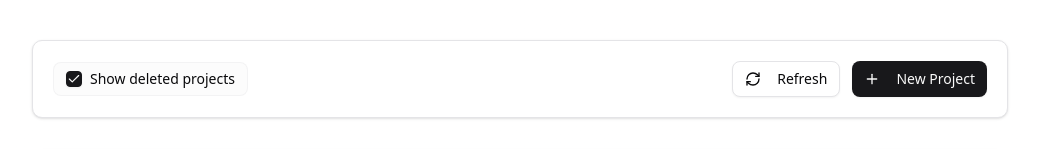
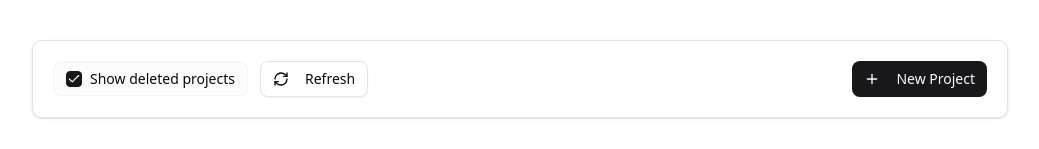
Before and after one commit to pegels/nxt-playground, a Next.js app: page / in a window 1280 px wide. Shown: the part 132-281 px from the top of the page, without its empty margins (120-1159 px from the left). Built offline with nearby package versions, Linux system fonts and the light colour scheme; no server answers; the database is empty.

Commit message:
update buttons' layout

```diff
--- a/app/page.tsx
+++ b/app/page.tsx
@@ -84,8 +84,8 @@
 
         {/* Controls section */}
         <div className="bg-card rounded-lg shadow-sm border p-5 mb-8">
-          <div className="flex flex-col sm:flex-row justify-between items-start sm:items-center gap-4">
-            <div className="flex items-center">
+          <div className="flex flex-wrap items-center justify-between gap-4">
+            <div className="flex items-center gap-3 flex-wrap">
               <div className="flex items-center space-x-2 bg-muted/30 px-3 py-2 rounded-md border border-border/40 hover:border-border transition-colors">
                 <Checkbox
                   id="show-deleted"
@@ -99,8 +99,6 @@
                   Show deleted projects
                 </label>
               </div>
-            </div>
-            <div className="flex items-center gap-3">
               <AppButton
                 onClick={fetchProjects}
                 disabled={isLoading}
@@ -111,6 +109,8 @@
                 <RefreshCw className="h-4 w-4 mr-2" />
                 Refresh
               </AppButton>
+            </div>
+            <div>
               <AppButton
                 onClick={openCreateModal}
                 variant="default"
```
